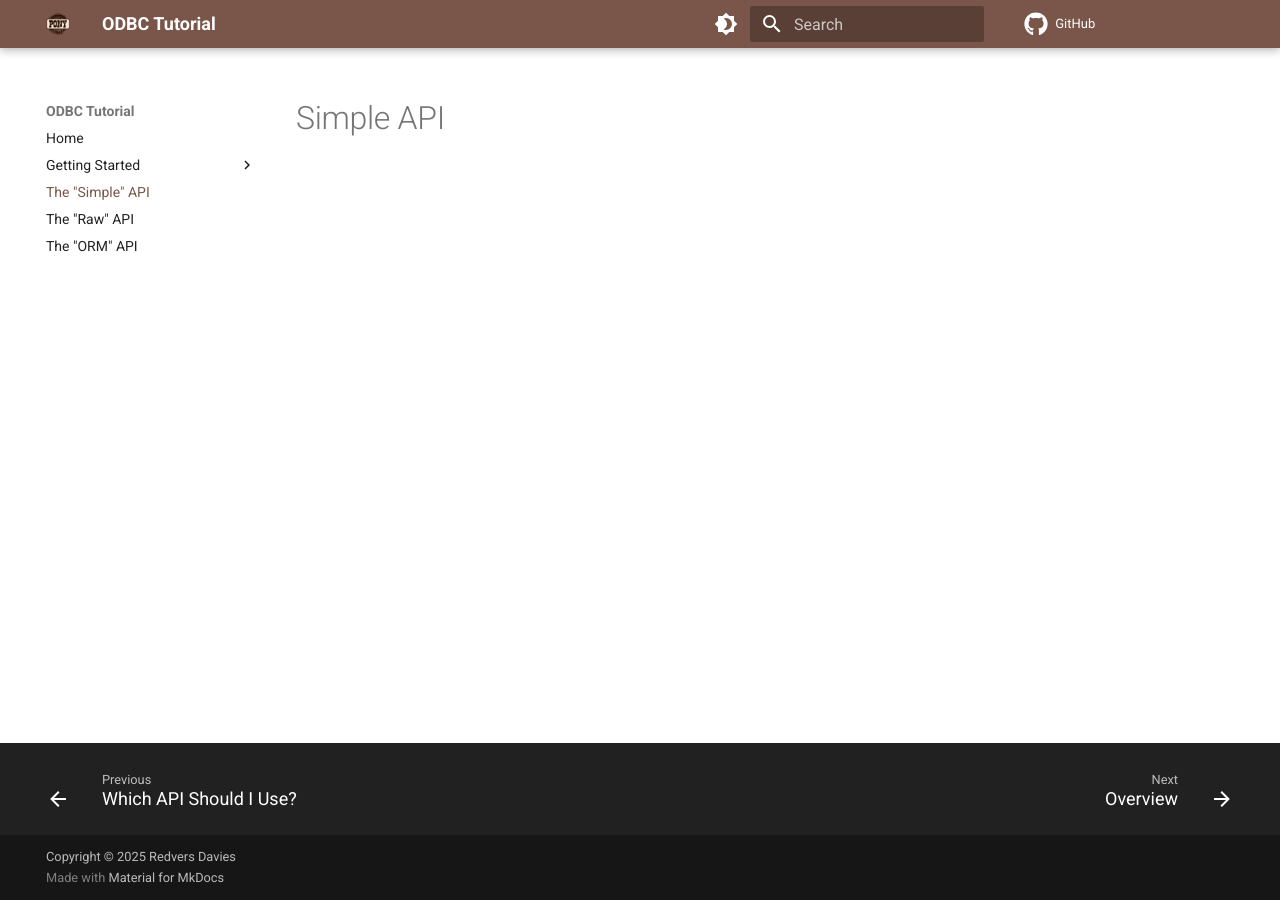
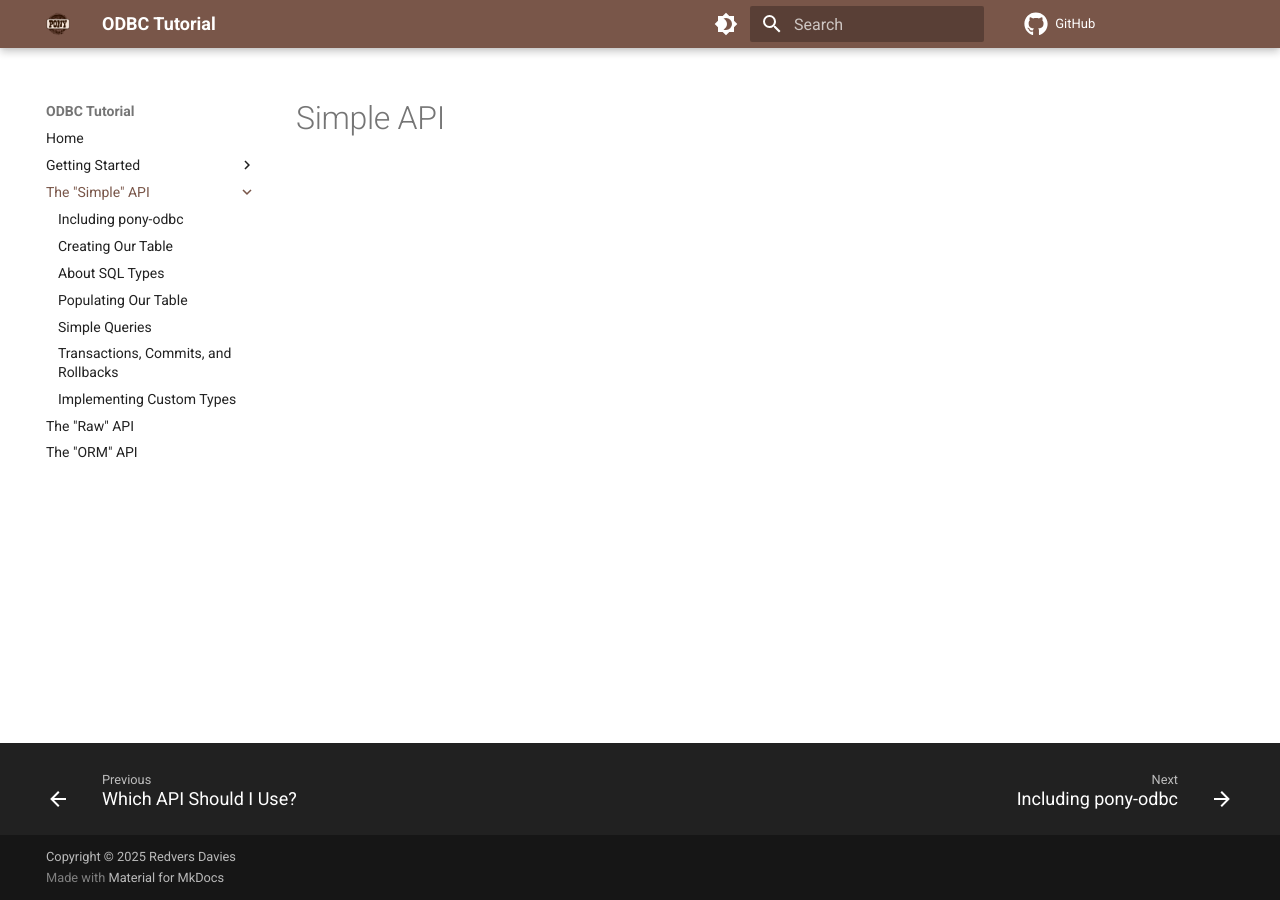
Before and after one commit to redvers/odbc-tutorial, an MkDocs documentation site: the page built from docs/simple/index.md, in a window 1280 px wide. Built offline with MkDocs 1.6.1 and Material for MkDocs 9.7.7, drawn with Linux system fonts in a browser that asks for light colours; comment, search, counter and statistics services are not loaded.

Commit message:
Adding Simple API Docs

```diff
--- a/mkdocs.yml
+++ b/mkdocs.yml
@@ -78,6 +78,13 @@ nav:
     - Which API Should I Use?: "start/which.md"
   - The "Simple" API:
     - Overview: "simple/index.md"
+    - Including pony-odbc: "simple/stage1.md"
+    - Creating Our Table: "simple/tablecreate.md"
+    - About SQL Types: "simple/sqltypes.md"
+    - Populating Our Table: "simple/populating.md"
+    - Simple Queries: "simple/queries.md"
+    - Transactions, Commits, and Rollbacks: "simple/transactions.md"
+    - Implementing Custom Types: "simple/custom-types.md"
   - The "Raw" API:
     - Overview: "raw/index.md"
   - The "ORM" API:
```
Also changed, not shown: docs/simple/custom-types.md (added, +1 -0 lines), docs/simple/populating.md (added, +1 -0 lines), docs/simple/queries.md (added, +1 -0 lines), docs/simple/sqltypes.md (added, +1 -0 lines), docs/simple/stage1.md (added, +1 -0 lines), docs/simple/tablecreate.md (added, +1 -0 lines), docs/simple/transactions.md (added, +1 -0 lines).
